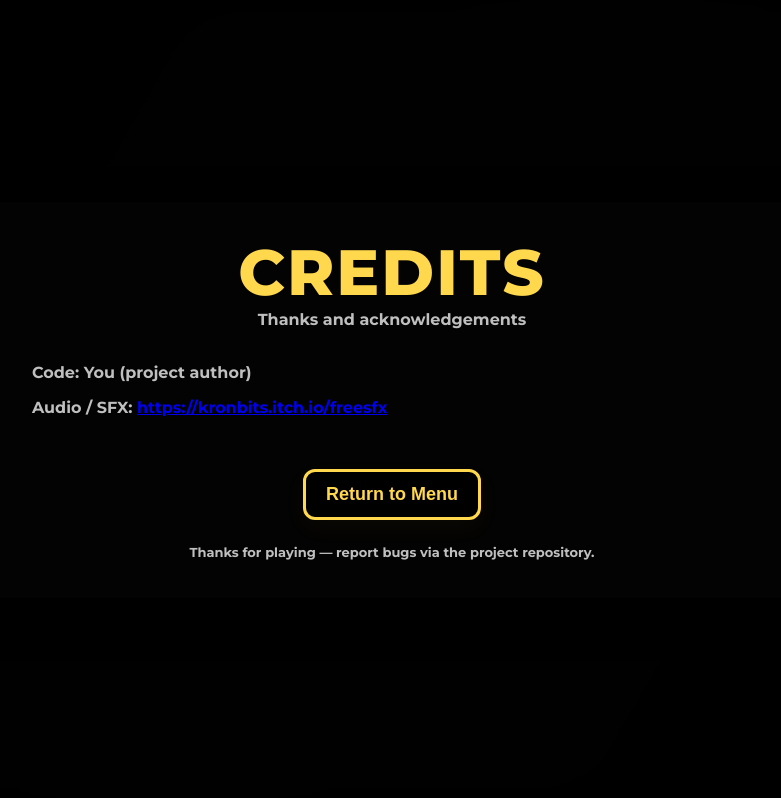
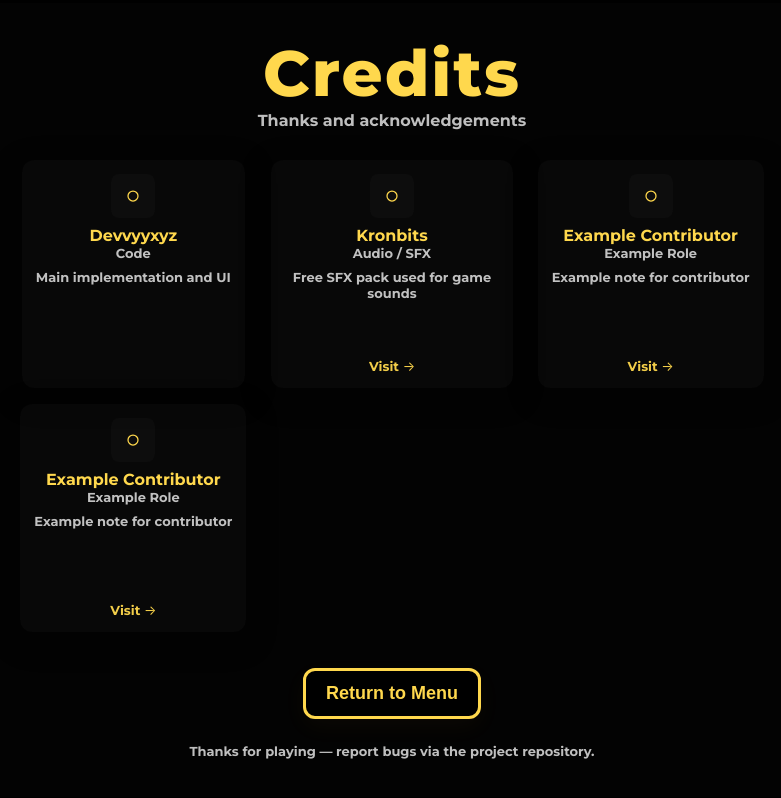
Before and after one commit to devvyyxyz/pacman, a React (Vite) app: page / in a window 1280 px wide. Both pictures are taken after a click on the button "Credits". Shown: the whole page, without its empty margins (248-1029 px from the left). Built offline with nearby package versions, Linux system fonts and the light colour scheme.

Commit message:
feat: implement Credits page with dynamic contributor cards and styling

```diff
--- a/index.html
+++ b/index.html
@@ -4,6 +4,8 @@
     <meta charset="utf-8" />
     <meta name="viewport" content="width=device-width, initial-scale=1.0" />
     <title>PAC-MOD</title>
+    <link rel="icon" type="image/svg+xml" href="/assets/icons/icon.svg">
+    <meta name="theme-color" content="#000000">
   </head>
   <body>
     <div id="root"></div>
--- /dev/null
+++ b/src/config/credits.ts
@@ -0,0 +1,40 @@
+export type Credit = {
+  id: string;
+  name: string;
+  role?: string;
+  url?: string;
+  note?: string;
+  icon?: string; // optional path under /assets/icons
+}
+
+const CREDITS: Credit[] = [
+  {
+    id: 'author',
+    name: 'Devvyyxyz',
+    role: 'Code',
+    note: 'Main implementation and UI'
+  },
+  {
+    id: 'kronbits',
+    name: 'Kronbits',
+    role: 'Audio / SFX',
+    url: 'https://kronbits.itch.io/freesfx',
+    note: 'Free SFX pack used for game sounds'
+  },
+  {
+    id: 'Example',
+    name: 'Example Contributor',
+    role: 'Example Role',
+    url: 'https://example.com',
+    note: 'Example note for contributor'
+  },
+  {
+    id: 'Example',
+    name: 'Example Contributor',
+    role: 'Example Role',
+    url: 'https://example.com',
+    note: 'Example note for contributor'
+  }
+];
+
+export default CREDITS;
--- /dev/null
+++ b/src/pages/Credits/Credits.module.css
@@ -0,0 +1,23 @@
+:root{--card-bg:rgba(255,255,255,0.02);}
+.cards{display:grid;grid-template-columns:repeat(3,1fr);gap:16px;margin:12px auto 0;width:100%;max-width:760px;justify-items:center}
+.card{background:var(--card-bg);padding:14px;border-radius:12px;height:200px;display:flex;flex-direction:column;justify-content:space-between;align-items:center;box-shadow:0 8px 30px rgba(0,0,0,0.45);transition:transform .18s ease,box-shadow .18s ease}
+.cardHeader{display:flex;flex-direction:column;align-items:center;gap:8px;text-align:center}
+.cardIcon{width:44px;height:44px;border-radius:8px;display:inline-flex;align-items:center;justify-content:center;background:rgba(255,255,255,0.02);}
+.cardTitle{font-size:16px;font-weight:700;color:var(--accent);margin:0;text-align:center}
+.cardRole{font-size:13px;color:var(--muted);margin:0;text-align:center}
+.cardNote{font-size:13px;color:var(--muted);margin-top:8px;text-align:center}
+.cardLink{margin-top:12px;font-size:13px;color:var(--accent);opacity:0.95}
+
+/* make anchor-wrapped cards fill and be clickable */
+.cardLinkWrap{display:block;text-decoration:none;color:inherit}
+.cardLinkWrap .card{height:200px}
+.cardLinkWrap:hover .card{transform:translateY(-6px) scale(1.02);box-shadow:0 20px 60px rgba(255,176,56,0.08)}
+.cardFooter{display:flex;justify-content:flex-end;align-items:center;gap:6px}
+
+
+@media (max-width: 960px){
+  .cards{grid-template-columns:repeat(2,1fr)}
+}
+@media (max-width: 560px){
+  .cards{grid-template-columns:1fr}
+}
--- a/src/pages/Credits/index.tsx
+++ b/src/pages/Credits/index.tsx
@@ -1,5 +1,7 @@
 import React from 'react';
 import menuStyles from '../../components/Menu/Menu.module.css';
+import styles from './Credits.module.css';
+import CREDITS from '../../config/credits';
 
 export default function Credits({onBack}:{onBack:()=>void}){
   return (
@@ -7,13 +9,40 @@ export default function Credits({onBack}:{onBack:()=>void}){
       <div className={menuStyles.bg} aria-hidden />
       <div className={menuStyles.stage} role="main">
         <div className={menuStyles.title}>
-          <h1 className={menuStyles.name}>CREDITS</h1>
+          <h1 className={menuStyles.name}>Credits</h1>
           <p className={menuStyles.subtitle}>Thanks and acknowledgements</p>
         </div>
 
-        <div style={{color:'var(--muted)',maxWidth:720,textAlign:'left',width:'100%'}}>
-          <p><strong>Code:</strong> You (project author)</p>
-          <p><strong>Audio / SFX:</strong> <a href="https://kronbits.itch.io/freesfx" target="_blank" rel="noopener noreferrer">https://kronbits.itch.io/freesfx</a></p>
+        <div className={styles.cards}>
+          {CREDITS.map(c => {
+            const CardInner = (
+              <div className={styles.card} key={c.id}>
+                <div>
+                  <div className={styles.cardHeader}>
+                    <div className={styles.cardIcon} aria-hidden>
+                      {c.icon ? <img src={c.icon} alt="" style={{width:28,height:28}}/> : <svg width="20" height="20" viewBox="0 0 24 24" fill="none" stroke="#ffd84d" strokeWidth="1.5"><circle cx="12" cy="12" r="6" /></svg>}
+                    </div>
+                    <div>
+                      <h4 className={styles.cardTitle}>{c.name}</h4>
+                      {c.role && <div className={styles.cardRole}>{c.role}</div>}
+                    </div>
+                  </div>
+                  {c.note && <div className={styles.cardNote}>{c.note}</div>}
+                </div>
+                {c.url && <div className={styles.cardFooter}><div className={styles.cardLink}>Visit →</div></div>}
+              </div>
+            );
+
+            if(c.url){
+              return (
+                <a key={c.id} className={styles.cardLinkWrap} href={c.url} target="_blank" rel="noopener noreferrer">
+                  {CardInner}
+                </a>
+              );
+            }
+
+            return <div key={c.id}>{CardInner}</div>;
+          })}
         </div>
 
         <div style={{marginTop:18,width:'100%',display:'flex',justifyContent:'center'}}>
```
